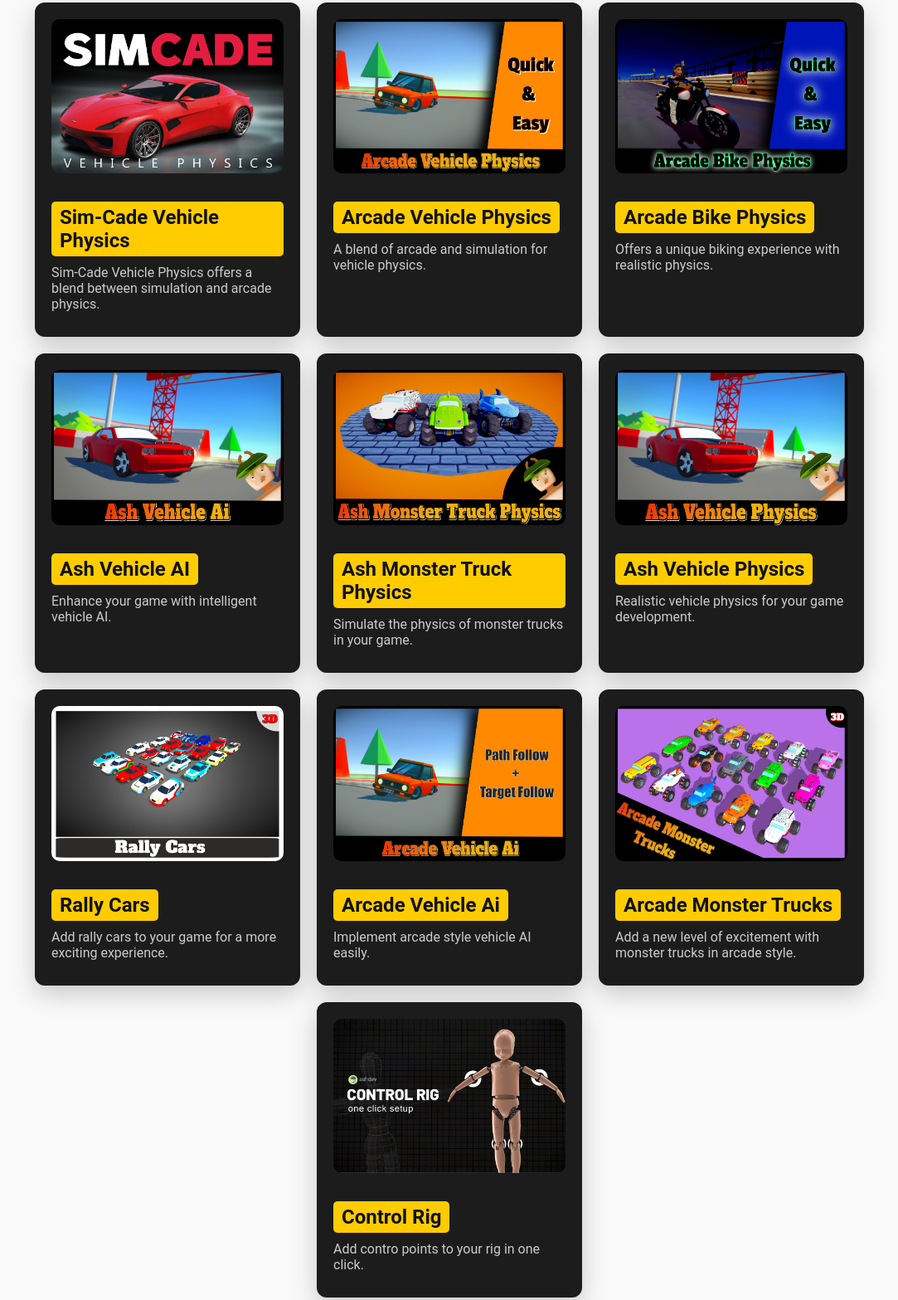
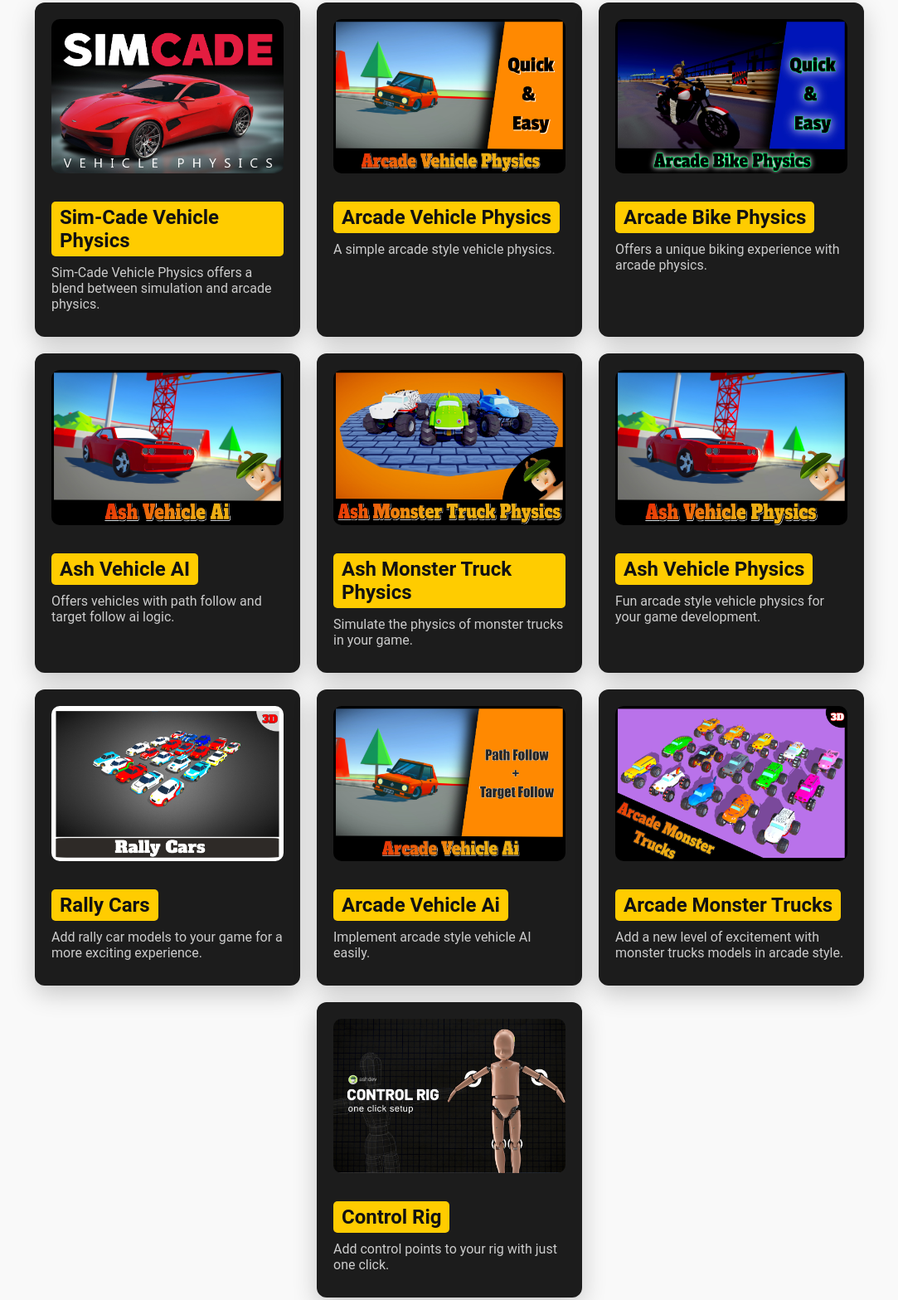
Before and after one commit to ashdev18/Portfolio, a plain HTML site: page index.html in a window 1280 px wide. Shown: the part 803-2370 px from the top of the page at 83% size, without its empty margins (98-1181 px from the left). Drawn offline with Linux system fonts and the light colour scheme.

Commit message:
Update index.html

```diff
--- a/index.html
+++ b/index.html
@@ -35,21 +35,21 @@
         <div class="asset-card">
             <img src="images/Arcade Vehicle Physcis.jpg" alt="Arcade Vehicle Physics">
             <h2><a href="https://assetstore.unity.com/packages/tools/physics/arcade-vehicle-physics-193251">Arcade Vehicle Physics</a></h2>
-            <p>A blend of arcade and simulation for vehicle physics.</p>
+            <p>A simple arcade style vehicle physics.</p>
         </div>
 
         <!-- Arcade Bike Physics -->
         <div class="asset-card">
             <img src="images/Arcade Bike Physics.jpg" alt="Arcade Bike Physics">
             <h2><a href="https://assetstore.unity.com/packages/tools/physics/arcade-bike-physics-224528">Arcade Bike Physics</a></h2>
-            <p>Offers a unique biking experience with realistic physics.</p>
+            <p>Offers a unique biking experience with arcade physics.</p>
         </div>
 
         <!-- Ash Vehicle AI -->
         <div class="asset-card">
             <img src="images/Ash Vehicle Ai.jpg" alt="Ash Vehicle AI">
             <h2><a href="https://assetstore.unity.com/packages/tools/behavior-ai/ash-vehicle-ai-200028">Ash Vehicle AI</a></h2>
-            <p>Enhance your game with intelligent vehicle AI.</p>
+            <p>Offers vehicles with path follow and target follow ai logic.</p>
         </div>
 
         <!-- Ash Monster Truck Physics -->
@@ -63,14 +63,14 @@
         <div class="asset-card">
             <img src="images/Ash Vehicle Physics.jpg" alt="Ash Vehicle Physics">
             <h2><a href="https://assetstore.unity.com/packages/tools/physics/ash-vehicle-physics-187803">Ash Vehicle Physics</a></h2>
-            <p>Realistic vehicle physics for your game development.</p>
+            <p>Fun arcade style vehicle physics for your game development.</p>
         </div>
 
         <!-- Rally Cars -->
         <div class="asset-card">
             <img src="images/Rally Cars.jpg" alt="Rally Cars">
             <h2><a href="https://assetstore.unity.com/packages/3d/vehicles/rally-cars-215152">Rally Cars</a></h2>
-            <p>Add rally cars to your game for a more exciting experience.</p>
+            <p>Add rally car models to your game for a more exciting experience.</p>
         </div>
 
         <!-- Arcade Vehicle Ai -->
@@ -84,14 +84,14 @@
         <div class="asset-card">
             <img src="images/Arcade Monster Trucks.jpg" alt="Arcade Monster Trucks">
             <h2><a href="https://assetstore.unity.com/packages/3d/vehicles/arcade-monster-trucks-215221">Arcade Monster Trucks</a></h2>
-            <p>Add a new level of excitement with monster trucks in arcade style.</p>
+            <p>Add a new level of excitement with monster trucks models in arcade style.</p>
         </div>
 
         <!-- Control Rig -->
         <div class="asset-card">
             <img src="images/Control Rig.jpg" alt="Control Rig">
             <h2><a href="https://assetstore.unity.com/packages/tools/animation/control-rig-249848">Control Rig</a></h2>
-            <p>Add contro points to your rig in one click.</p>
+            <p>Add control points to your rig with just one click.</p>
         </div>
 
     </section>
```
